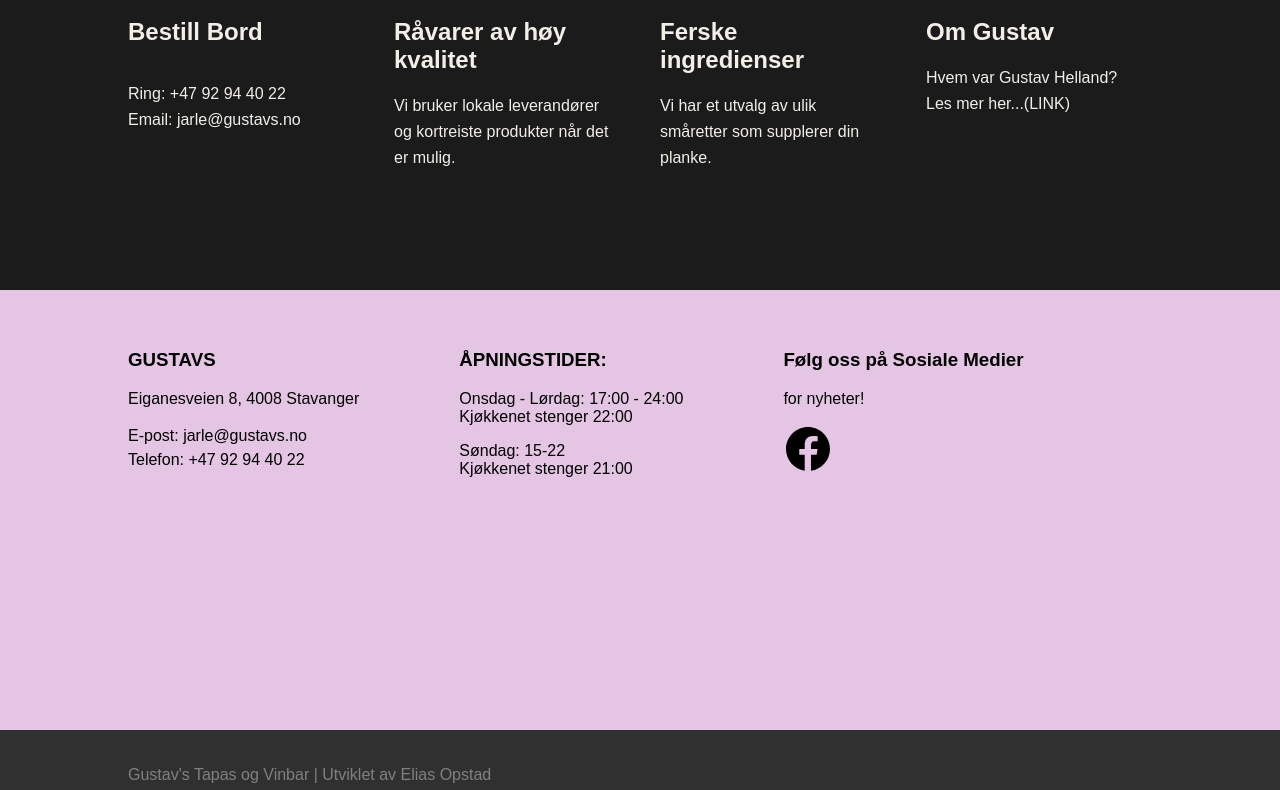
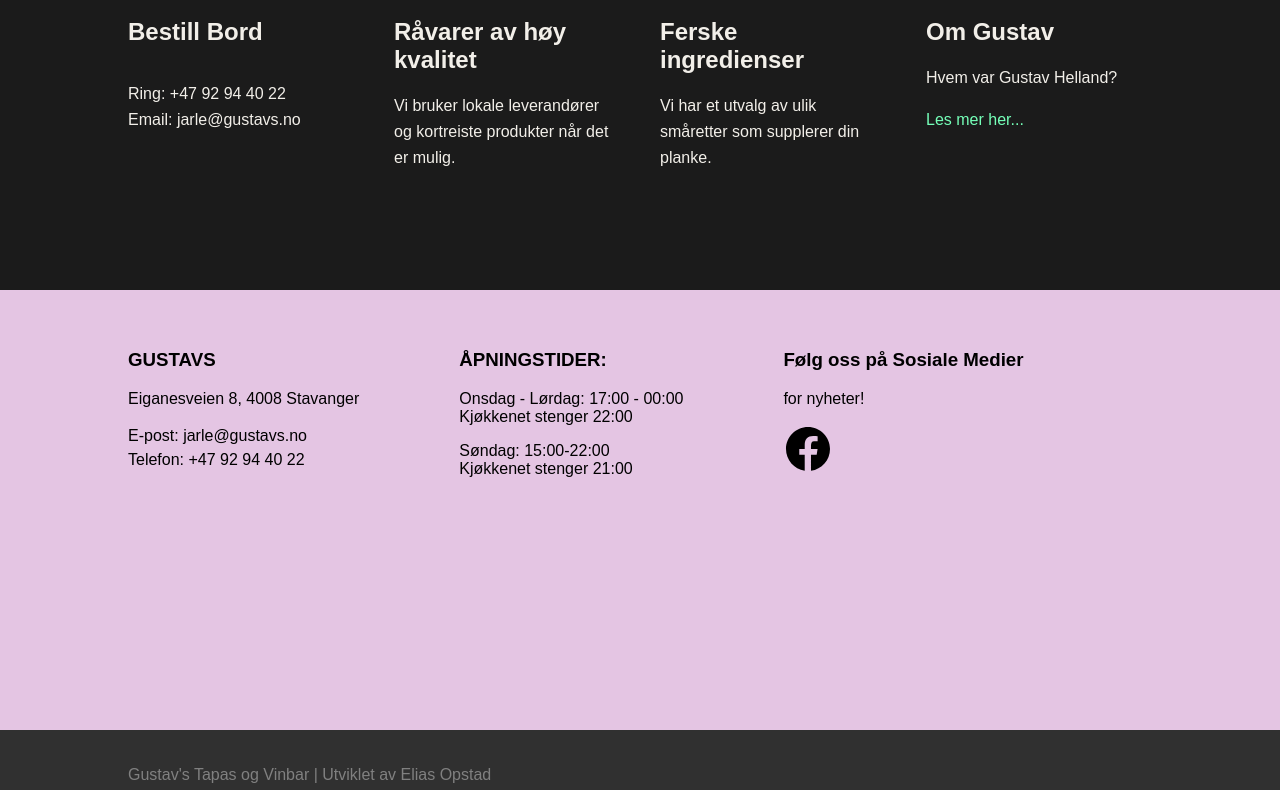
Before and after one commit to EliasOpstad/gustavs, a React (Create React App) app: page / in a window 1280 px wide. Shown: the part 1304-2094 px from the top of the page. Built offline with nearby package versions, Linux system fonts and the light colour scheme.

Commit message:
Added: les mer her...

```diff
--- a/src/CommonComponents/ImageRow.tsx
+++ b/src/CommonComponents/ImageRow.tsx
@@ -4,7 +4,9 @@ import blaa from "../Images/Blaaskjell.jpg";
 import GustavBilde from "../Images/Gustav-Helland.png";
 import bestillBord from "../Images/Bord-hoyre-close.jpg";
 import styled from "styled-components";
-import { PHONE, EMAIL } from "../helper/HelperVariables";
+import { PHONE, EMAIL, FOOTER_COLOR } from "../helper/HelperVariables";
+import { useNavigate } from "react-router-dom";
+import { PATH_ABOUTGUSTAV } from "../RouterFolder/Routes";
 
 const Bilde = styled.img`
   width: 100%;
@@ -30,6 +32,13 @@ const ImageGallary = styled.div`
   }
 `;
 const Title = styled.h2``;
+const LinkText = styled.p`
+  color: #75ffb8;
+  &:hover {
+    cursor: pointer;
+    color: #ff6ff8d2;
+  }
+`;
 const Description = styled.p`
   margin: 0;
   margin-bottom: 20px;
@@ -37,6 +46,7 @@ const Description = styled.p`
 `;
 
 export const ImageRow = () => {
+  const navigate = useNavigate();
   return (
     <>
       <ImageGallary>
@@ -69,7 +79,11 @@ export const ImageRow = () => {
           <Bilde src={GustavBilde} />
           <Title>Om Gustav</Title>
           <Description>
-            Hvem var Gustav Helland? <br /> Les mer her...(LINK)
+            Hvem var Gustav Helland? <br />{" "}
+            <LinkText onClick={() => navigate(PATH_ABOUTGUSTAV)}>
+              {" "}
+              Les mer her...
+            </LinkText>
           </Description>
         </Element>
       </ImageGallary>
--- a/src/helper/HelperVariables.ts
+++ b/src/helper/HelperVariables.ts
@@ -10,10 +10,10 @@ export const EMAIL = "jarle@gustavs.no";
 // Åpningstider Gustavs
 
 // Åpningstider onsdag - lørdag
-export const OPENING_HOURS = "Onsdag - Lørdag: 17:00 - 24:00";
+export const OPENING_HOURS = "Onsdag - Lørdag: 17:00 - 00:00";
 export const OPENING_HOURS_KITCHEN = "Kjøkkenet stenger 22:00";
 // Åpningstider søndag
-export const OPENING_HOURS_WEEKEND = "Søndag: 15-22";
+export const OPENING_HOURS_WEEKEND = "Søndag: 15:00-22:00";
 export const OPENING_HOURS_KITCHEN_WEEKEND = "Kjøkkenet stenger 21:00";
 // Baren stenger
 export const OPENING_HOURS_BAR = "Baren stenger 22:00";
```
